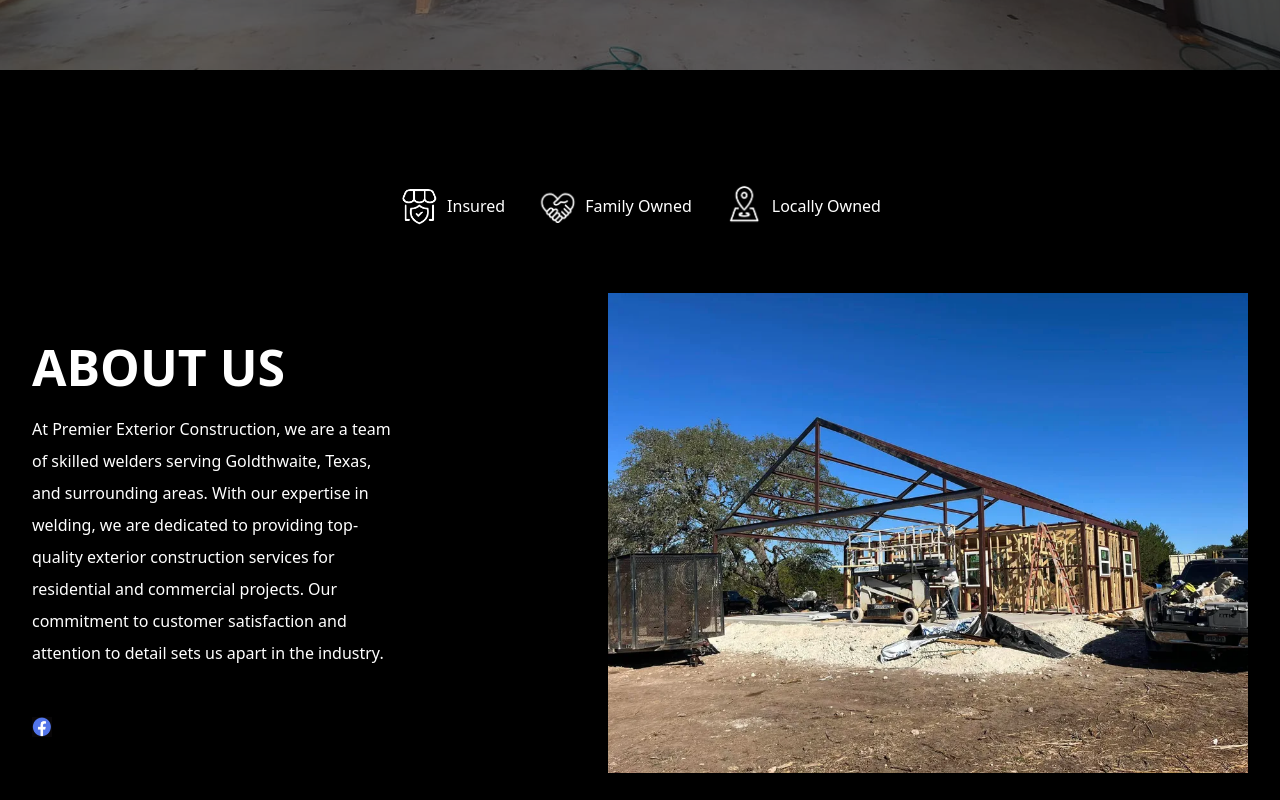
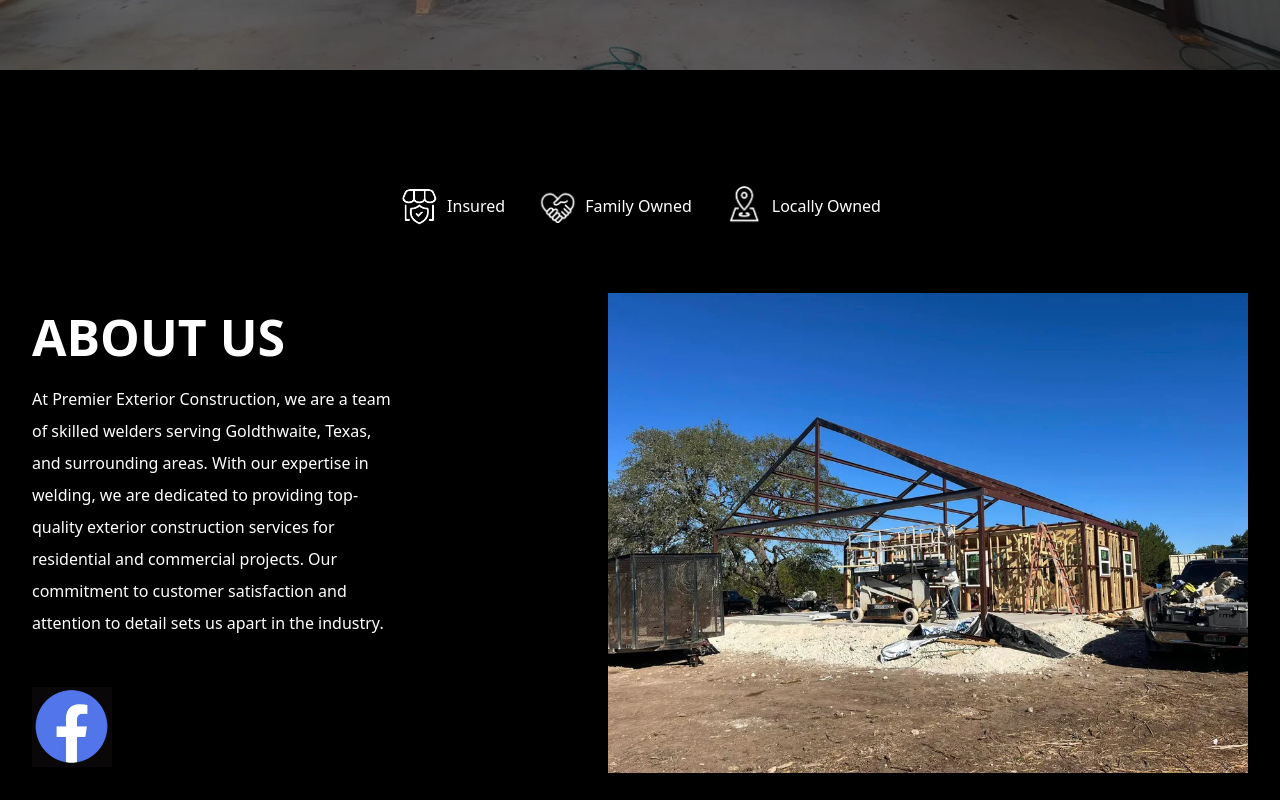
Before and after one commit to nicoleables/Premier-Exterior-Contruction, a React (Vite) app: page / in a window 1280 px wide. Shown: the part 730-1530 px from the top of the page. Built offline with nearby package versions, Linux system fonts and the light colour scheme.

Commit message:
Update about.css

```diff
--- a/src/styles/about.css
+++ b/src/styles/about.css
@@ -86,8 +86,8 @@
 
 .facebooklogo {
   margin-top: 2rem;
-  height: 20px;
-  width: 20px;
+  height: 80px;
+  width: 80px;
 }
 
 .aboutfacebooklogo:hover {
```
